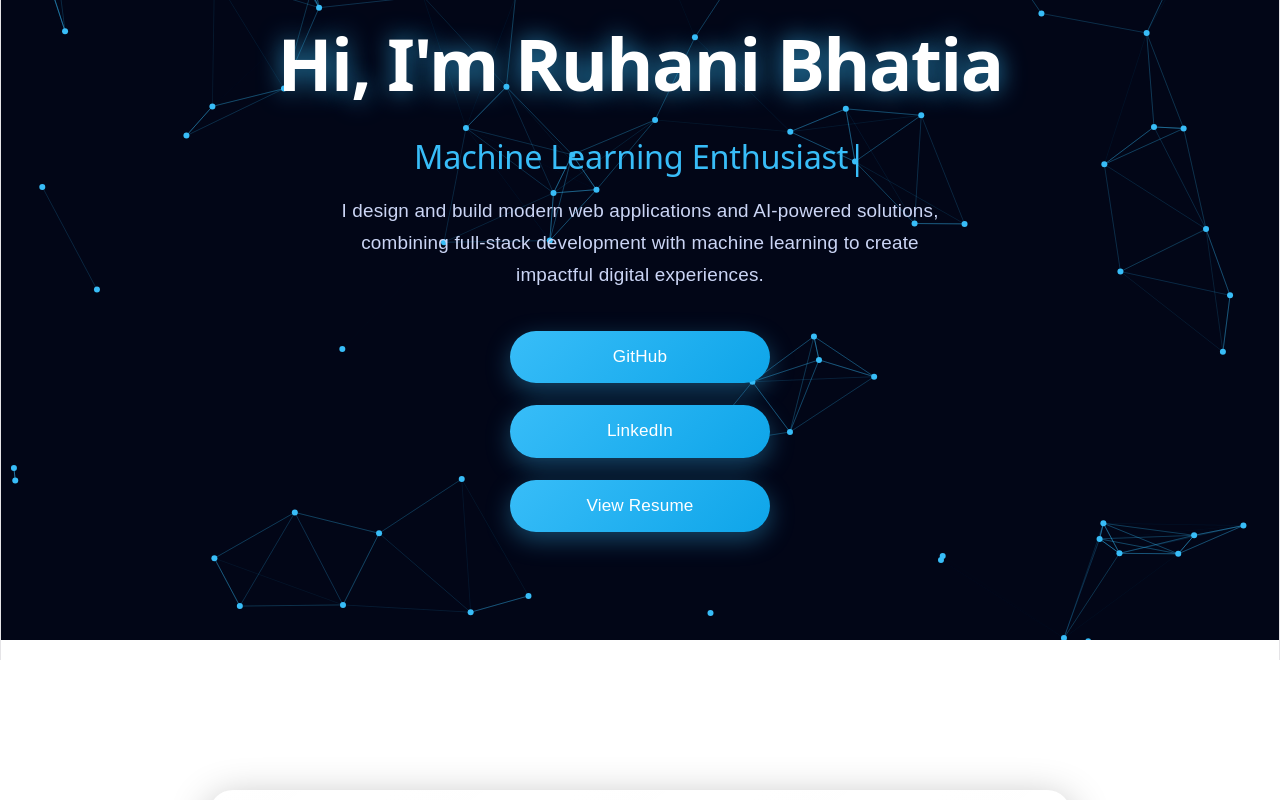
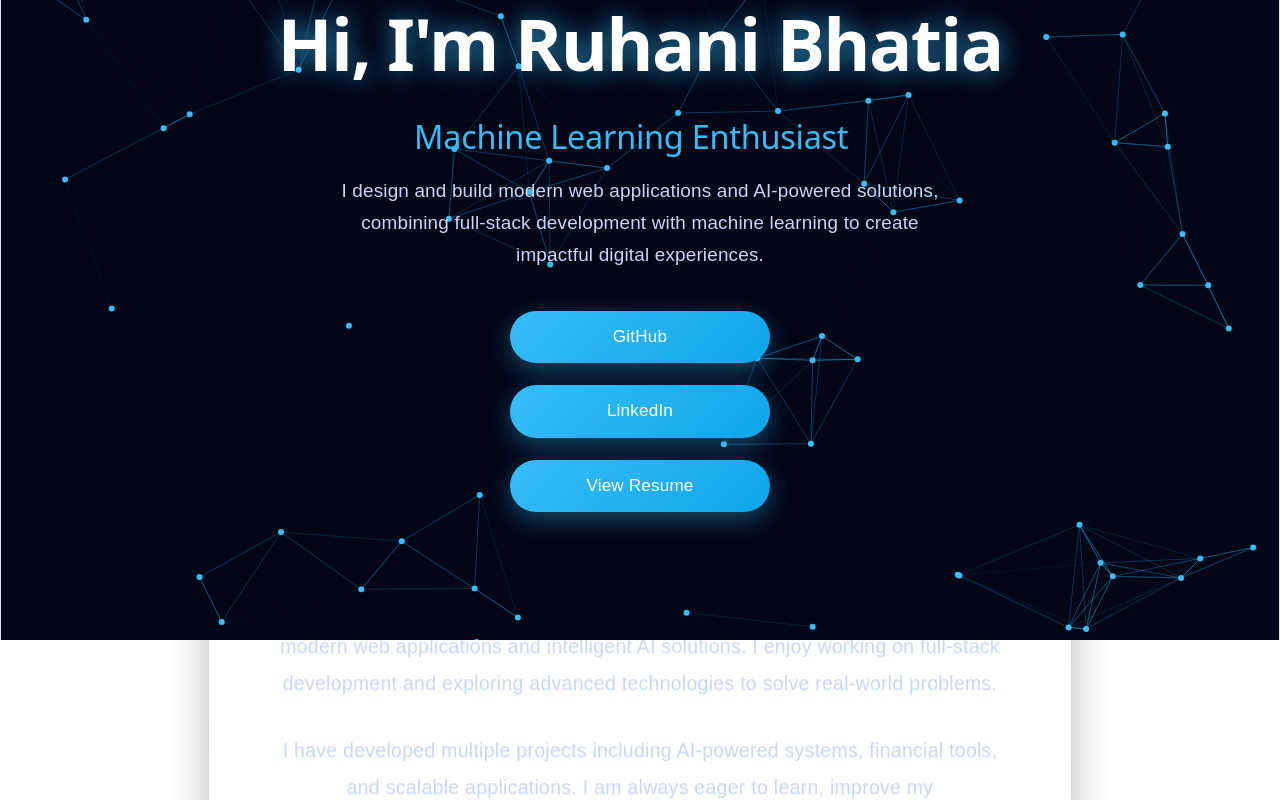
Before and after one commit to ruhani11/Portfolio, a React app: page / in a window 1280 px wide. Shown: the part 160-960 px from the top of the page. Built offline with nearby package versions, Linux system fonts and the light colour scheme; the HTML template or start-up script is replaced by a standard one.

Commit message:
updated hero and navbar css fixes

```diff
--- a/src/App.css
+++ b/src/App.css
@@ -1,27 +1,38 @@
+/* 🔥 RESET */
+
 *{
   margin:0;
   padding:0;
   box-sizing:border-box;
 }
 
+/* 🔥 ROOT */
+
 html, body, #root{
+  width:100%;
   height:100%;
-  width:100%;
 }
 
+/* 🔥 BODY */
+
 body{
-  margin-top: 20px;
+  margin:0;
+  overflow-x:hidden;
   font-family: Arial, Helvetica, sans-serif;
 }
 
-#root{
-  width:100%;
+/* 🔥 MAIN CONTENT (IMPORTANT FOR NAVBAR) */
+
+main{
+  padding-top:80px; /* navbar space */
 }
+
+/* 🔥 SECTION FIX */
 
 section{
   position:relative;
   z-index:1;
-  scroll-margin-top: 90px;
-  max-width: 100%;
-
+  scroll-margin-top:90px;
+  max-width:100%;
+  overflow:hidden;
 }
--- a/src/components/Hero.css
+++ b/src/components/Hero.css
@@ -16,7 +16,7 @@
   overflow:hidden;
 }
 
-/* 🔥 MAIN HEADING */
+/* 🔥 HEADING */
 
 .hero h1{
   font-size:4rem;
```
